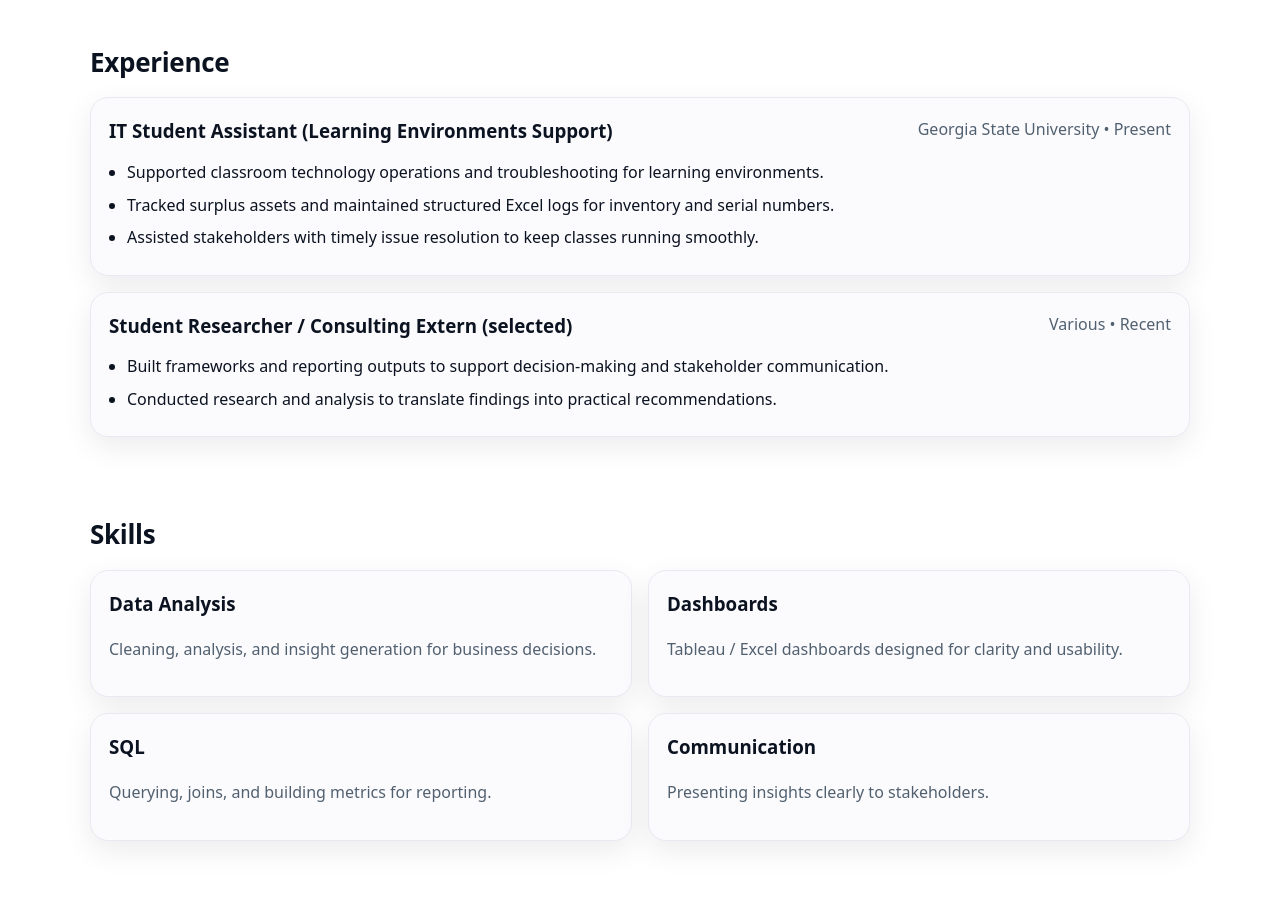
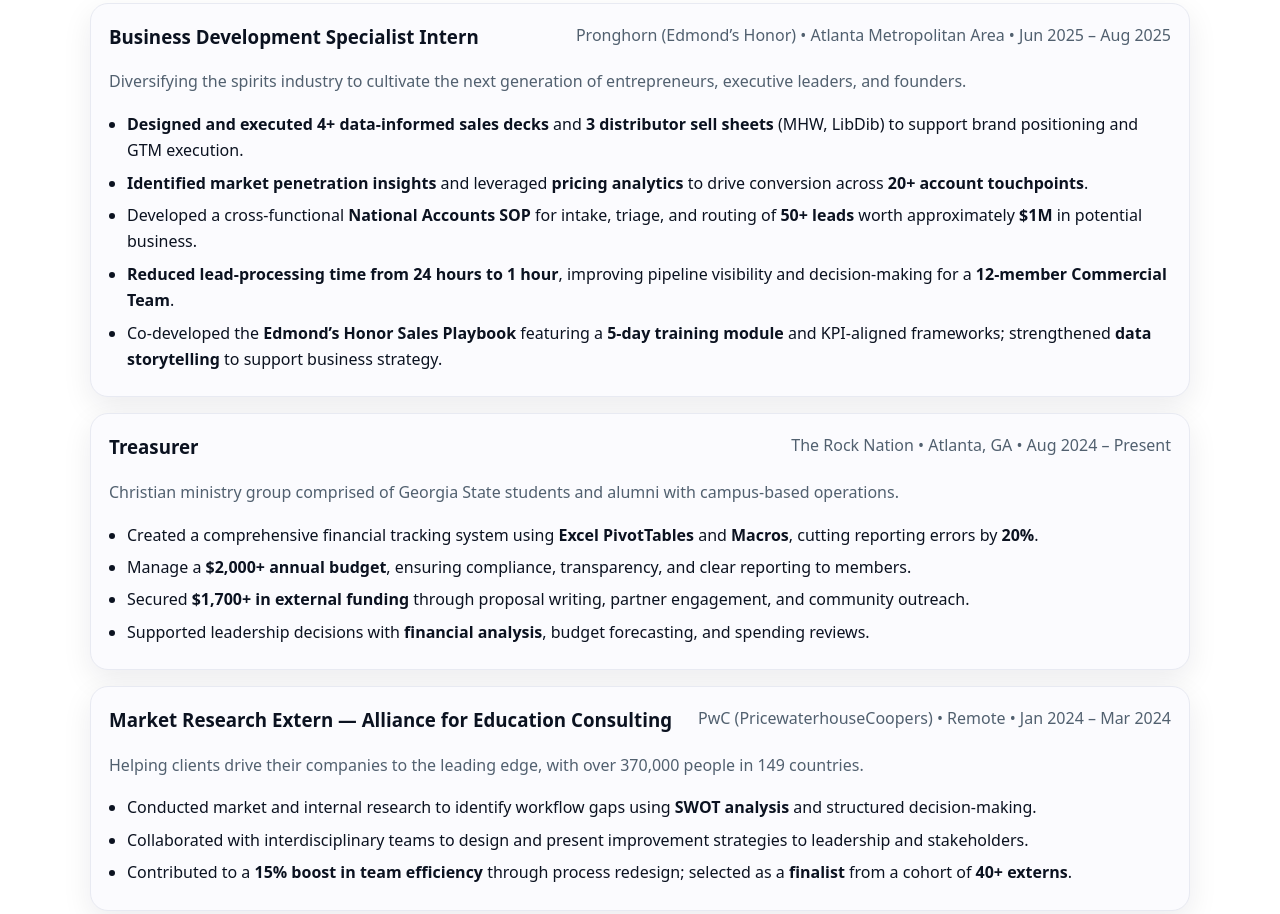
Before and after one commit to SinmiAriyibi/sinmiariyibi.github.io, a plain HTML site: page index.html in a window 1280 px wide. Shown: the part 1176-2090 px from the top of the page. Drawn offline with Linux system fonts and the light colour scheme.

Commit message:
Update index.html

```diff
--- a/index.html
+++ b/index.html
@@ -108,34 +108,57 @@
     </section>
 
     <!-- EXPERIENCE -->
-    <section id="experience" class="section">
-      <h2>Experience</h2>
+   <div class="stack">
 
-      <div class="stack">
   <article class="card">
     <div class="expHeader">
-            <h3>IT Student Assistant (Learning Environments Support)</h3>
-            <div class="muted">Georgia State University • Present</div>
+      <h3>Business Development Specialist Intern</h3>
+      <div class="muted">Pronghorn (Edmond’s Honor) • Atlanta Metropolitan Area • Jun 2025 – Aug 2025</div>
     </div>
+    <p class="muted">
+      Diversifying the spirits industry to cultivate the next generation of entrepreneurs, executive leaders, and founders.
+    </p>
     <ul class="bullets">
-            <li>Supported classroom technology operations and troubleshooting for learning environments.</li>
-            <li>Tracked surplus assets and maintained structured Excel logs for inventory and serial numbers.</li>
-            <li>Assisted stakeholders with timely issue resolution to keep classes running smoothly.</li>
+      <li><strong>Designed and executed 4+ data-informed sales decks</strong> and <strong>3 distributor sell sheets</strong> (MHW, LibDib) to support brand positioning and GTM execution.</li>
+      <li><strong>Identified market penetration insights</strong> and leveraged <strong>pricing analytics</strong> to drive conversion across <strong>20+ account touchpoints</strong>.</li>
+      <li>Developed a cross-functional <strong>National Accounts SOP</strong> for intake, triage, and routing of <strong>50+ leads</strong> worth approximately <strong>$1M</strong> in potential business.</li>
+      <li><strong>Reduced lead-processing time from 24 hours to 1 hour</strong>, improving pipeline visibility and decision-making for a <strong>12-member Commercial Team</strong>.</li>
+      <li>Co-developed the <strong>Edmond’s Honor Sales Playbook</strong> featuring a <strong>5-day training module</strong> and KPI-aligned frameworks; strengthened <strong>data storytelling</strong> to support business strategy.</li>
     </ul>
   </article>
 
   <article class="card">
     <div class="expHeader">
-            <h3>Student Researcher / Consulting Extern (selected)</h3>
-            <div class="muted">Various • Recent</div>
+      <h3>Treasurer</h3>
+      <div class="muted">The Rock Nation • Atlanta, GA • Aug 2024 – Present</div>
     </div>
+    <p class="muted">
+      Christian ministry group comprised of Georgia State students and alumni with campus-based operations.
+    </p>
     <ul class="bullets">
-            <li>Built frameworks and reporting outputs to support decision-making and stakeholder communication.</li>
-            <li>Conducted research and analysis to translate findings into practical recommendations.</li>
+      <li>Created a comprehensive financial tracking system using <strong>Excel PivotTables</strong> and <strong>Macros</strong>, cutting reporting errors by <strong>20%</strong>.</li>
+      <li>Manage a <strong>$2,000+ annual budget</strong>, ensuring compliance, transparency, and clear reporting to members.</li>
+      <li>Secured <strong>$1,700+ in external funding</strong> through proposal writing, partner engagement, and community outreach.</li>
+      <li>Supported leadership decisions with <strong>financial analysis</strong>, budget forecasting, and spending reviews.</li>
     </ul>
   </article>
+
+  <article class="card">
+    <div class="expHeader">
+      <h3>Market Research Extern — Alliance for Education Consulting</h3>
+      <div class="muted">PwC (PricewaterhouseCoopers) • Remote • Jan 2024 – Mar 2024</div>
     </div>
-    </section>
+    <p class="muted">
+      Helping clients drive their companies to the leading edge, with over 370,000 people in 149 countries.
+    </p>
+    <ul class="bullets">
+      <li>Conducted market and internal research to identify workflow gaps using <strong>SWOT analysis</strong> and structured decision-making.</li>
+      <li>Collaborated with interdisciplinary teams to design and present improvement strategies to leadership and stakeholders.</li>
+      <li>Contributed to a <strong>15% boost in team efficiency</strong> through process redesign; selected as a <strong>finalist</strong> from a cohort of <strong>40+ externs</strong>.</li>
+    </ul>
+  </article>
+
+</div>
 
     <!-- SKILLS -->
     <section id="skills" class="section">
```
Lines whose indentation alone changed are shown as unchanged.
